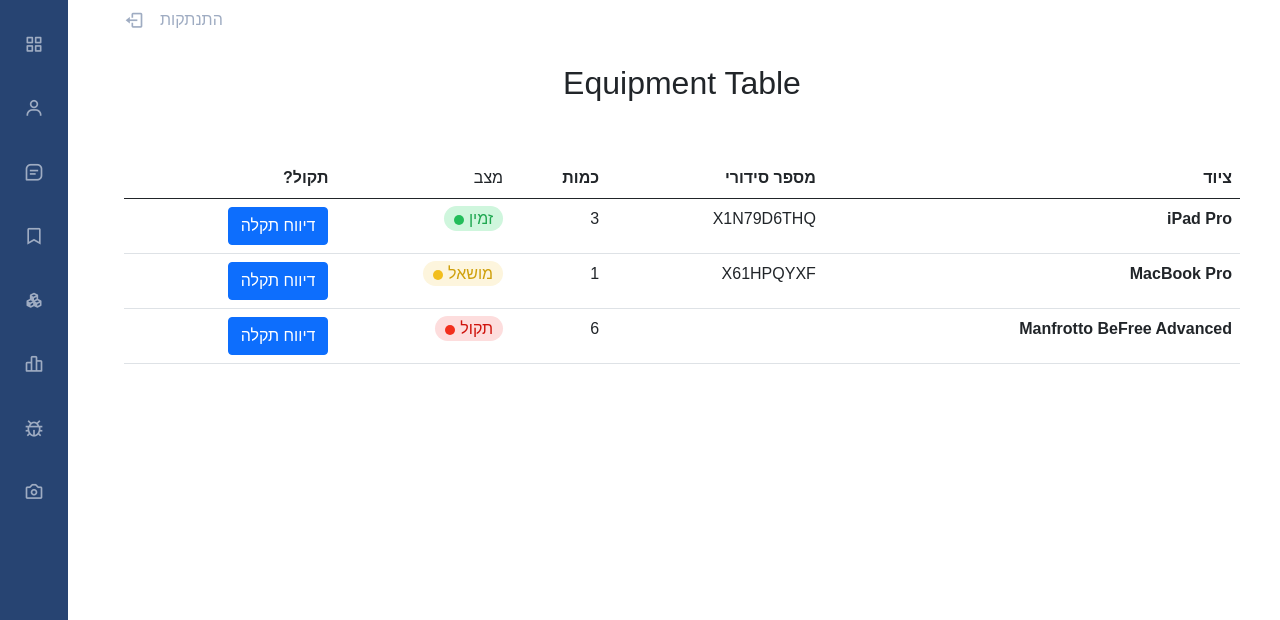
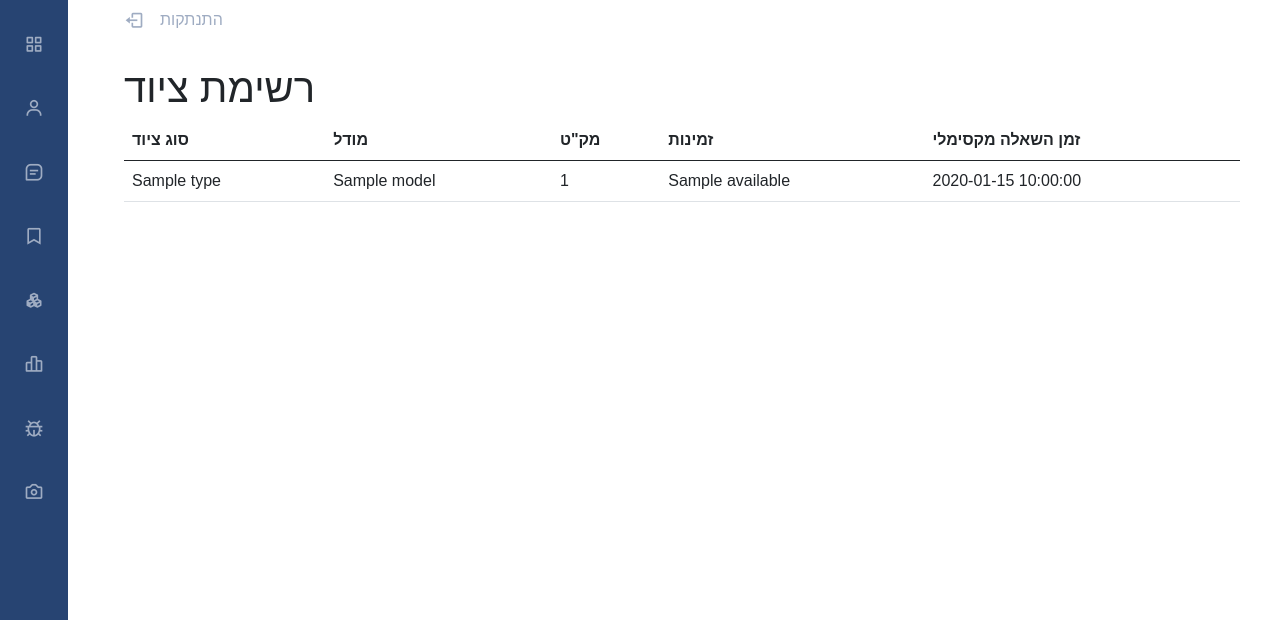
Before and after one commit to BarakBon/SCStudio, a Flask app: template app/templates/equipment.html in a window 1280 px wide. Shown: the part 64-684 px from the top of the page. Run offline with Flask 3, Linux system fonts and the light colour scheme; the template is opened without the code that fills it: most values are stand-ins (such as "Sample title", 1, 10 or a date in 2020); one stand-in notice (Sample message) is shown; some libraries are stand-ins or nearby versions.

Commit message:
connecting db & Displaying an equipment table

```diff
--- a/app/templates/equipment.html
+++ b/app/templates/equipment.html
@@ -2,102 +2,30 @@
 
 {% block title %} Equipment {% endblock %}
 
-<!--Show error/success messages in screen-->
-{% with messages = get_flashed_messages(with_categories=true) %}
-{% if messages %}
-  {% for category, message in messages %}
-  {% if category =='error' %}
-  <div class="alert alert-danger alter-dismissable fade show" role="alert">
-	{{ message }}
-	<button type="button" class="close" data-dismiss="alert">
-	  <span aria-hidden="true">&times;</span>
-	</button>
-  </div>
-  {% else %}
-  <div class="alert alert-success alter-dismissable fade show" role="alert">
-	{{ message }}
-	<button type="button" class="close" data-dismiss="alert">
-	  <span aria-hidden="true">&times;</span>
-	</button>
-  </div>
-  {% endif %} {% endfor %} {% endif %} {% endwith %}
-
-
 {% block content %}
-
-<!doctype html>
-<html lang="en">
-  <head>
-  	<title>Table 03</title>
-    <meta charset="utf-8">
-    <meta name="viewport" content="width=device-width, initial-scale=1, shrink-to-fit=no">
-
-	<link href='https://fonts.googleapis.com/css?family=Roboto:400,100,300,700' rel='stylesheet' type='text/css'>
-
-	<link rel="stylesheet" href="https://stackpath.bootstrapcdn.com/font-awesome/4.7.0/css/font-awesome.min.css">
-
-    <link rel="stylesheet" href="/static/equipment-style.css">
-
-	</head>
-	<body>
-	<section class="ftco-section">
 <div class="container">
-			<div class="row justify-content-center">
-				<div class="col-md-6 text-center mb-5">
-					<h2 class="heading-section"> Equipment Table </h2>
-				</div>
-			</div>
-			<div class="row">
-				<div class="col-md-12 text-end">
-					<div class="table-wrap ">
+  <h1>רשימת ציוד</h1>
   <table class="table">
-					    <thead class="thead-primary text-end">
+    <thead>
       <tr>
-					        <th>?תקול</th>
-                            <td>מצב</td>
-					        <th>כמות</th>
-                            <th>מספר סידורי</th>
-                            <th>ציוד</th>
+        <th>סוג ציוד</th>
+        <th>מודל</th>
+        <th>מק"ט</th>
+        <th>זמינות</th>
+        <th>זמן השאלה מקסימלי </th>
       </tr>
     </thead>
     <tbody>
+      {% for equipment in equipment_list %}
       <tr>
-					        <td><a href="#" class="btn btn-primary">דיווח תקלה</a></td>
-                            <td class="status"><span class="available">זמין</span></td>
-					        <td>3</td>
-                            <td>X1N79D6THQ</td>
-                            <th scope="row" class="scope" >iPad Pro</th>
+        <td>{{ equipment.Type }}</td>
+        <td>{{ equipment.model }}</td>
+        <td>{{ equipment.Serial_Number }}</td>
+        <td>{{ equipment.Available }}</td>
+        <td>{{ equipment.Time }}</td>
       </tr>
-                          <tr>
-					        <td><a href="#" class="btn btn-primary">דיווח תקלה</a></td>
-                            <td class="status"><span class="borrowed">מושאל</span></td>
-					        <td>1</td>
-                            <td>X61HPQYXF</td>
-                            <th scope="row" class="scope" >MacBook Pro</th>
-					      </tr>
-                          <tr>
-					        <td><a href="#" class="btn btn-primary">דיווח תקלה</a></td>
-                            <td class="status"><span class="faulty">תקול</span></td>
-					        <td>6</td>
-                            <td></td>
-                            <th scope="row" class="scope" >Manfrotto BeFree Advanced</th>
-					      </tr>
-
+      {% endfor %}
     </tbody>
   </table>
 </div>
-				</div>
-			</div>
-		</div>
-	</section>
-
-	<script src="js/jquery.min.js"></script>
-  <script src="js/popper.js"></script>
-  <script src="js/bootstrap.min.js"></script>
-  <script src="js/main.js"></script>
-
-	</body>
-</html>
-
-
 {% endblock %}
```
Lines whose indentation alone changed are shown as unchanged.
